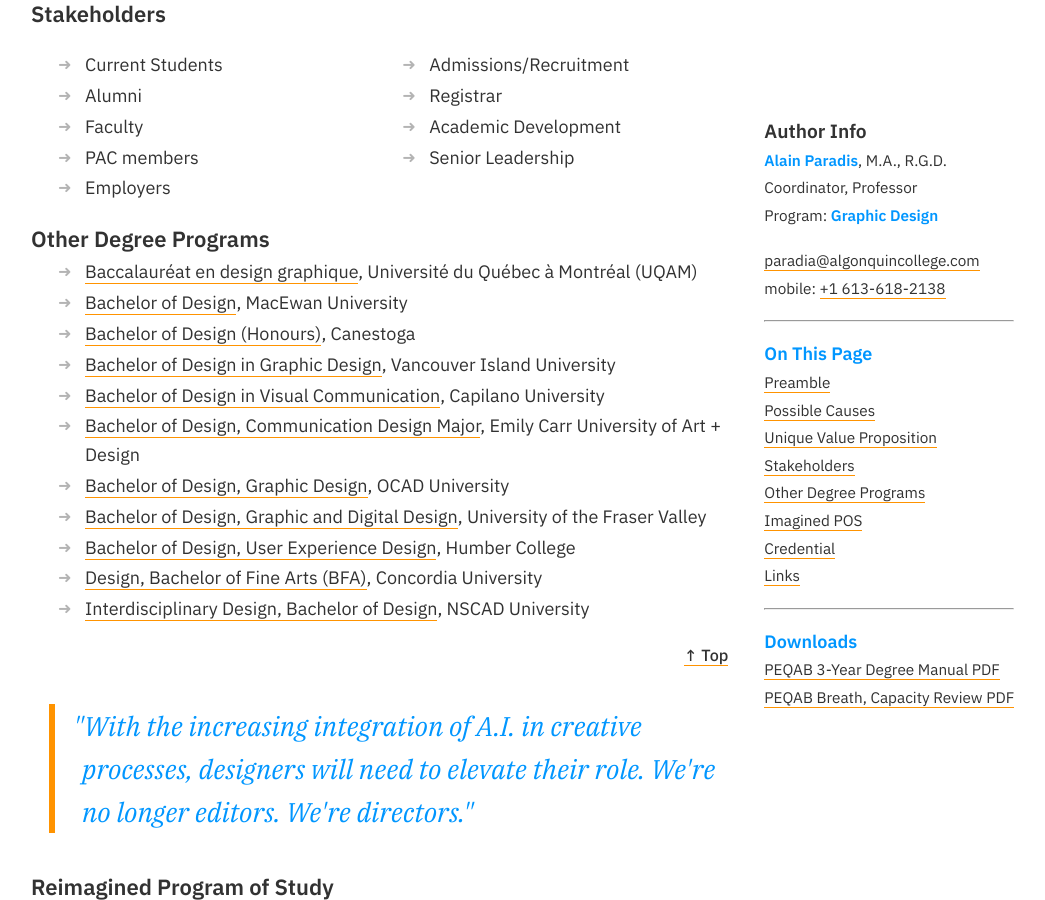
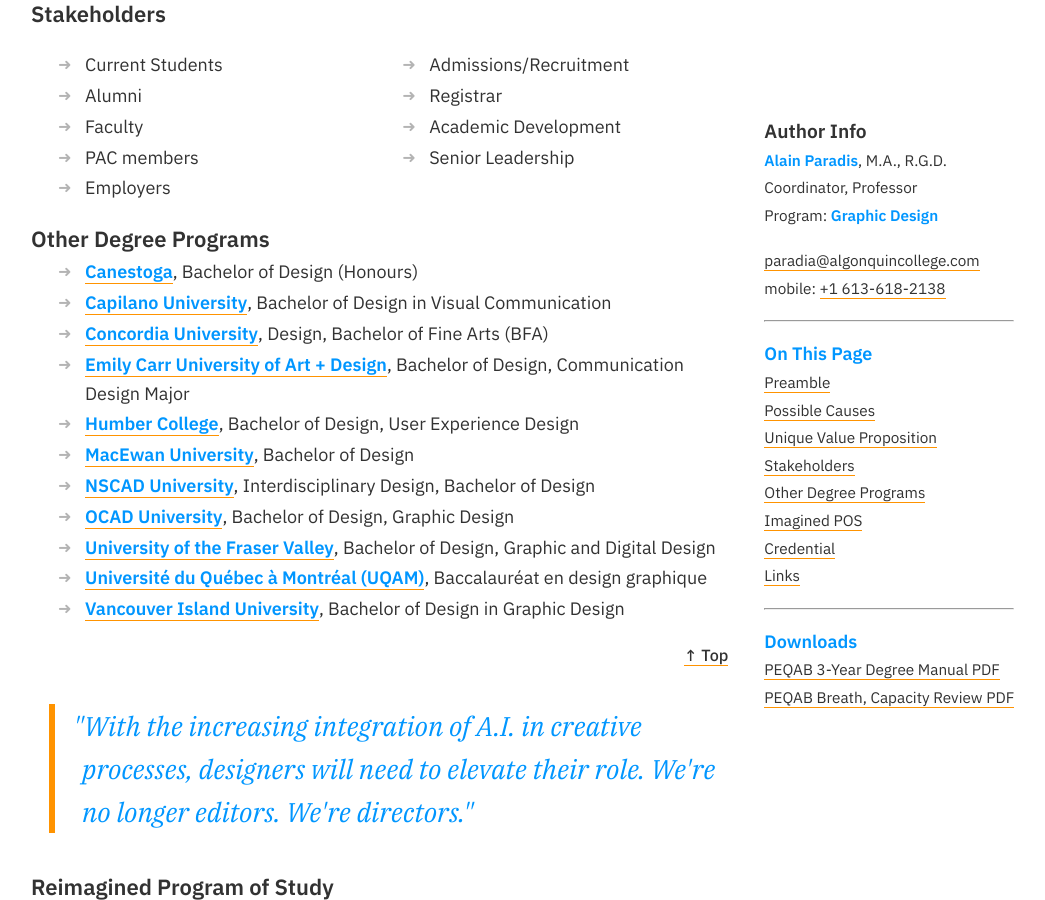
Before and after one commit to AlainParadis/program-transformation, a Jekyll site: the page built from index.md, in a window 1280 px wide and 900 px high, scrolled down 3958 px. Shown: the whole window, without its empty margins (77-1122 px from the left). Built offline with Jekyll 4.4.1, drawn with Linux system fonts in a browser that asks for light colours.

Commit message:
Sort degree programs by institution
Change degree program listing to sort by institution instead of title and emphasize the institution in the display: the anchor now links and bolds the institution, with the program title shown after it. Preserves existing link target behavior. (Updated _includes/degreeprograms.html)

```diff
--- a/_includes/degreeprograms.html
+++ b/_includes/degreeprograms.html
@@ -2,7 +2,7 @@
 	<a name="otherdegreeprograms">Other Degree Programs</a>
 </h4>
 <ul class="linkslist">
-	{% assign sorted-programs = site.data.sitewide.degree-programs | sort: "title" %} {% for program in sorted-programs %}
-	<li><a href="{{ program.url }}" target="_blank">{{ program.title }}</a>, {{ program.institution }}</li>
+	{% assign sorted-programs = site.data.sitewide.degree-programs | sort: "institution" %} {% for program in sorted-programs %}
+	<li><a href="{{ program.url }}" target="_blank"><strong>{{ program.institution }}</strong></a>, {{ program.title }}</li>
 	{% endfor %}
 </ul>
```
